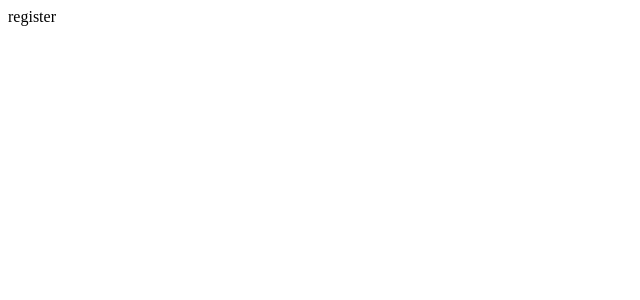
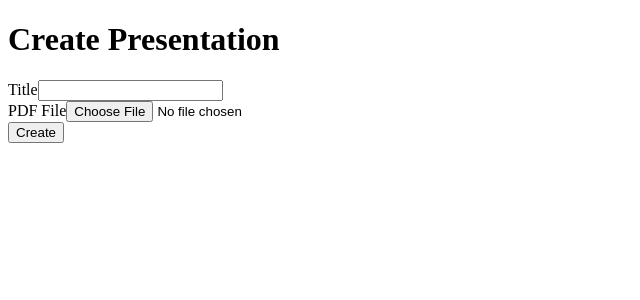
Before and after one commit to M-Haruki/RealTimeSlideShare, a Vue app in the folder frontend/: page /register in a window 1280 px wide. Shown: the top 300 px of the page, without its empty margins (0-640 px from the left). Built offline with nearby package versions, Linux system fonts and the light colour scheme.

Commit message:
フロントエンドの調整

```diff
--- a/frontend/package.json
+++ b/frontend/package.json
@@ -13,6 +13,7 @@
     "format": "prettier --write src/"
   },
   "dependencies": {
+    "axios": "^1.7.9",
     "vue": "^3.5.13",
     "vue-router": "^4.5.0"
   },
--- a/frontend/src/views/Register.vue
+++ b/frontend/src/views/Register.vue
@@ -1,3 +1,48 @@
 <template>
-    <div>register</div>
+    <h1>Create Presentation</h1>
+    <form @submit.prevent="createPresentation">
+        <label for="title">Title</label>
+        <input type="text" id="title" v-model="title" required />
+        <br />
+        <label for="file">PDF File</label>
+        <input type="file" id="file" @change="onFileChange" accept=".pdf" required />
+        <br />
+        <p v-if="isUploading">アップロード中</p>
+        <button v-else type="submit">Create</button>
+    </form>
 </template>
+<script setup>
+import { ref } from 'vue'
+import axios from 'axios'
+
+const title = ref('')
+const file = ref('')
+const isUploading = ref(false)
+
+function onFileChange(event) {
+    file.value = event.target.files;
+};
+
+async function createPresentation() {
+    isUploading.value = true;
+    if (!title.value || !file.value) {
+        alert('Please fill all fields');
+        return;
+    }
+    const formData = new FormData();
+    formData.append('ufile', file.value[0]);
+    await axios({
+        method: 'post',
+        url: `http://localhost:8000/create?title=${title.value}`,
+        data: formData,
+        withCredentials: true,
+    }).then((response) => {
+        isUploading.value = false;
+        alert(response.data.presentation_id)
+    }).catch((error) => {
+        isUploading.value = false;
+        alert(error.response.data.detail.reason)
+    });
+}
+
+</script>
```
Also changed, not shown: 2 other files (tests, documents, lock files or other folders).
